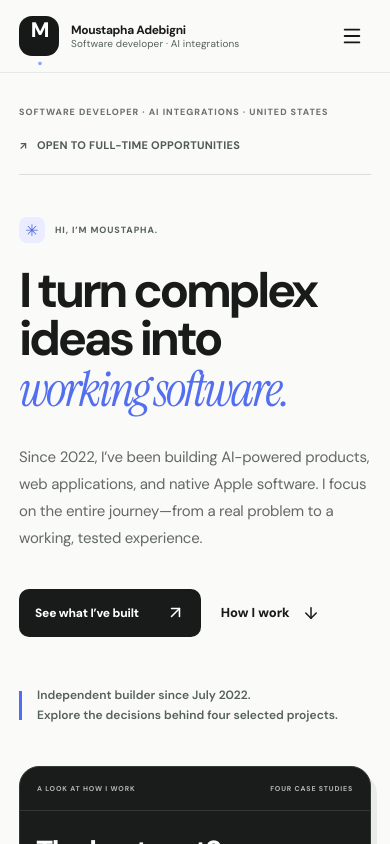
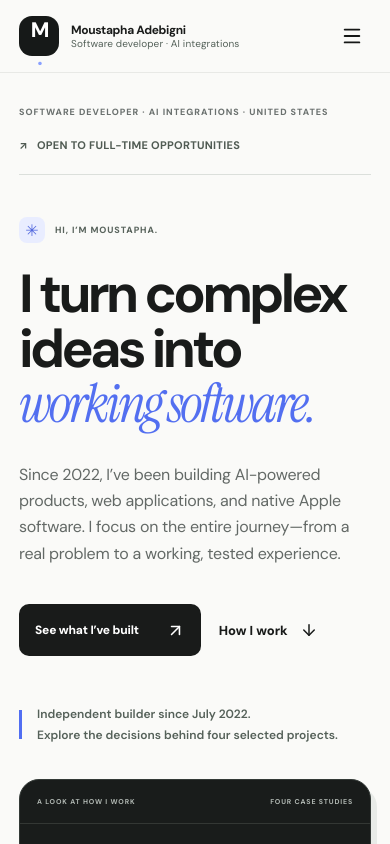
Before and after one commit to rodthenewcomer/portfolio, a React (Vite) app: page / in a window 390 px wide. Shown: the top 844 px of the page. Built offline with nearby package versions, Linux system fonts and the light colour scheme.

Commit message:
polish responsive typography interactions and motion

```diff
--- a/src/styles.css
+++ b/src/styles.css
@@ -532,3 +532,16 @@ button{border:0}
 .contact-email:hover{text-decoration-color:#fff}
 .contact-actions a:focus-visible,.contact-email:focus-visible,.nav-contact:focus-visible{outline:3px solid #8c9ffc;outline-offset:4px}
 @media(max-width:480px){.contact-actions{align-items:stretch;flex-direction:column;gap:13px}.contact-actions .button{width:100%}.contact-github{align-self:flex-start}.contact-direct{margin-top:25px}}
+
+/* Portfolio refinement · October 2026 */
+:root{--surface:#fafaf8;--ink:#191b1a;--accent:#536ff0;--line:#e1e4e0;--ease-out:cubic-bezier(.22,1,.36,1)}
+.hero h1{max-width:780px;text-wrap:balance}
+.hero-description{max-width:590px;text-wrap:pretty}
+.section-title-row h2,.approach-heading h2,.about-grid h2,.contact-main h2{text-wrap:balance}
+.project-card{transition:transform .32s var(--ease-out),border-color .25s ease,box-shadow .32s var(--ease-out)}
+.project-card:hover{transform:translateY(-4px);box-shadow:0 22px 50px rgba(20,24,20,.085)}
+.button,.nav-contact{transition:transform .25s var(--ease-out),background .2s ease,box-shadow .25s ease}
+.button:active,.nav-contact:active{transform:translateY(0) scale(.985)}
+.project-card:active{transform:translateY(-1px)}
+@media(max-width:767px){.hero-grid{gap:34px}.hero h1{font-size:clamp(3.35rem,11vw,5.3rem);line-height:1.02}.hero-description{font-size:16px;line-height:1.65}.hero-actions{gap:18px}.button{min-height:52px}.project-card{overflow:hidden}.card-text{min-height:0;padding-bottom:22px}.card-bottom{gap:12px;flex-wrap:wrap}.card-open{margin-left:auto}}
+@media(prefers-reduced-motion:reduce){.project-card,.button,.nav-contact{transition:none!important}.project-card:hover,.button:hover,.nav-contact:hover{transform:none!important}}
```
